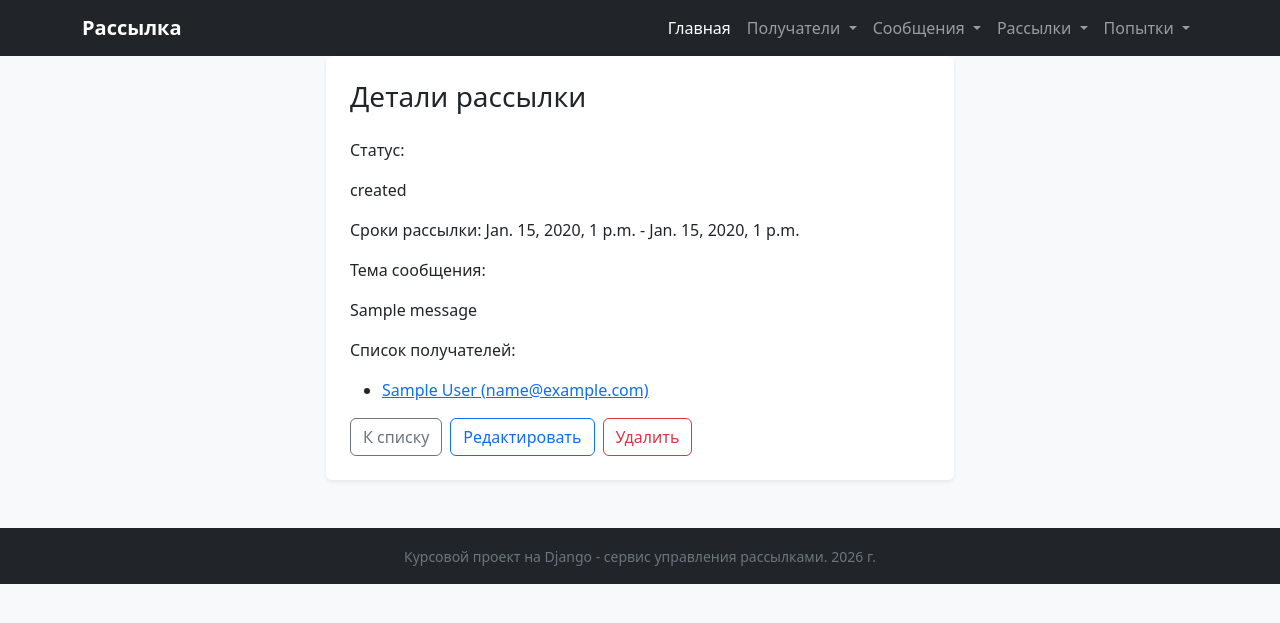
After one commit to AlexValenko/KP3_mailing, a Django app: page /mailings/1/ in a window 1280 px wide. The commit adds this page. Shown: the top 623 px of the page. Run offline with Django 5.2, Linux system fonts and the light colour scheme; tables that the repository leaves empty hold one stand-in row (values such as "Sample post"); some libraries are stand-ins or nearby versions.

Commit message:
added details view in message and mailing

```diff
--- /dev/null
+++ b/mailing/templates/mailing/mailing_details_view.html
@@ -0,0 +1,73 @@
+{% extends "base.html" %}
+
+{% block title %}
+Детали рассылки
+{% endblock %}
+
+{% block content %}
+
+<div class="row justify-content-center">
+    <div class="col-12 col-md-8 col-lg-6">
+        <div class="card shadow-sm border-0">
+            <div class="card-body p-4">
+                <h1 class="h3 mb-4">
+                    {% if mailing %}
+                    Детали рассылки
+                    {% else %}
+                    Нет данных
+                    {% endif %}
+                </h1>
+
+                <p class="card-text">Статус:</p>
+                <p class="card-text">{{mailing.status}} </p>
+                <p class="card-text">Сроки рассылки: {{mailing.start_datetime}} - {{mailing.end_datetime}}</p>
+                <p class="card-text">Тема сообщения:</p>
+                <p class="card-text">{{mailing.message}} </p>
+                <p class="card-text">Список получателей:</p>
+                {% if mailing.recipients.all %}
+                <ul>
+                    {% for recipient in mailing.recipients.all %}
+                    <li>
+                        <a href="{% url 'mailing:recipient_details' recipient.pk %}">
+                            {{ recipient.full_name }} ({{ recipient.email }})
+                        </a>
+                    </li>
+                    {% endfor %}
+                </ul>
+                {% else %}
+                <p class="text-muted">Нет получателей</p>
+                {% endif %}
+
+
+                <!-- Кнопки -->
+                <div class="d-flex flex-column flex-sm-row gap-2">
+
+                    <a
+                            href="{% url 'mailing:mailing_list' %}"
+                            class="btn btn-outline-secondary"
+                    >
+                        К списку
+                    </a>
+                    {% if object %}
+                    <a
+                            href="{% url 'mailing:mailing_update' object.pk %}"
+                            class="btn btn-outline-primary"
+                    >
+                        Редактировать
+                    </a>
+
+                    <a
+                            href="{% url 'mailing:mailing_delete' object.pk %}"
+                            class="btn btn-outline-danger"
+                    >
+                        Удалить
+                    </a>
+                    {% endif %}
+
+                </div>
+            </div>
+        </div>
+    </div>
+</div>
+
+{% endblock %}
--- a/mailing/urls.py
+++ b/mailing/urls.py
@@ -6,10 +6,12 @@ from mailing.views import (
     MailingCreateView,
     MailingDeleteView,
     MailingListView,
+    MailingDetailView,
     MailingUpdateView,
     MessageCreateView,
     MessageDeleteView,
     MessageListView,
+    MessageDetailView,
     MessageUpdateView,
     RecipientCreateView,
     RecipientDeleteView,
@@ -30,11 +32,13 @@ urlpatterns = [
     path("recipients/<int:pk>/delete/", RecipientDeleteView.as_view(), name="recipient_delete"),
     # Сообщения
     path("messages/", MessageListView.as_view(), name="message_list"),
+    path("messages/<int:pk>/", MessageDetailView.as_view(), name="message_detail_view"),
     path("messages/create/", MessageCreateView.as_view(), name="message_add"),
     path("messages/<int:pk>/update/", MessageUpdateView.as_view(), name="message_update"),
     path("messages/<int:pk>/delete/", MessageDeleteView.as_view(), name="message_delete"),
     # Рассылки
     path("mailings/", MailingListView.as_view(), name="mailing_list"),
+    path("mailings/<int:pk>/", MailingDetailView.as_view(), name="mailing_detail_view"),
     path("mailings/create/", MailingCreateView.as_view(), name="mailing_add"),
     path("mailings/<int:pk>/update/", MailingUpdateView.as_view(), name="mailing_update"),
     path("mailings/<int:pk>/delete/", MailingDeleteView.as_view(), name="mailing_delete"),
--- a/mailing/views.py
+++ b/mailing/views.py
@@ -1,5 +1,5 @@
 from django.urls import reverse_lazy
-from django.views.generic import CreateView, DeleteView, ListView, TemplateView, UpdateView
+from django.views.generic import CreateView, DeleteView, ListView, TemplateView, UpdateView, DetailView
 
 from .forms import MailingForm, MessageForm, RecipientForm
 from .models import Mailing, Message, Recipient
@@ -36,7 +36,7 @@ class RecipientListView(ListView):
         return queryset
 
 
-class RecipientDetailView(DeleteView):
+class RecipientDetailView(DetailView):
     """Класс CBV для просмотра детальной информации о получателе рассылки"""
     model = Recipient
     template_name = "recipient/recipient_detail_view.html"
@@ -90,6 +90,12 @@ class MessageListView(ListView):
 
         return queryset
 
+class MessageDetailView(DetailView):
+    """Класс CBV - выводит детали сообщения"""
+    model = Message
+    template_name = "message/message_detail_view.html"
+
+
 
 class MessageCreateView(CreateView):
     """Класс CBV - для создания сообщения"""
@@ -130,6 +136,12 @@ class MailingListView(ListView):
     ordering = ("-start_datetime",)
 
 
+class MailingDetailView(DetailView):
+    model = Mailing
+    template_name = "mailing/mailing_details_view.html"
+    context_object_name = "mailing"
+
+
 class MailingCreateView(CreateView):
     """Класс CBV - для создания рассылки"""
 
```
Also changed, not shown: mailing/templates/mailing/mailing_list.html (+8 -5 lines), mailing/templates/message/message_detail_view.html (added, +55 -0 lines), mailing/templates/message/message_list.html (+7 -0 lines).
